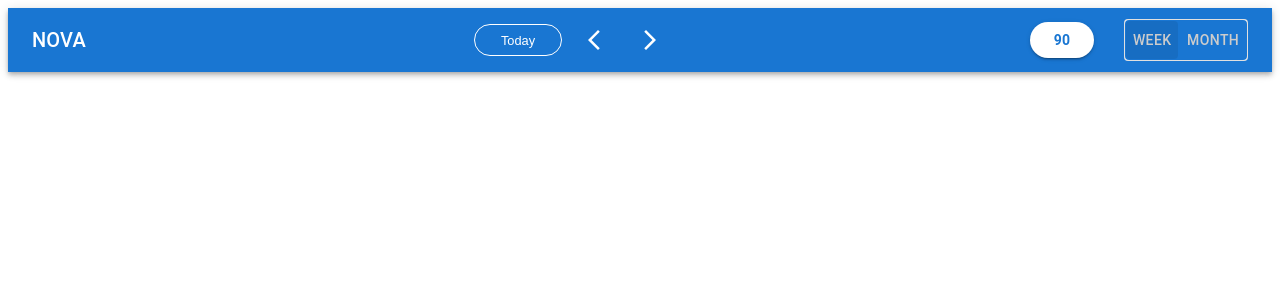
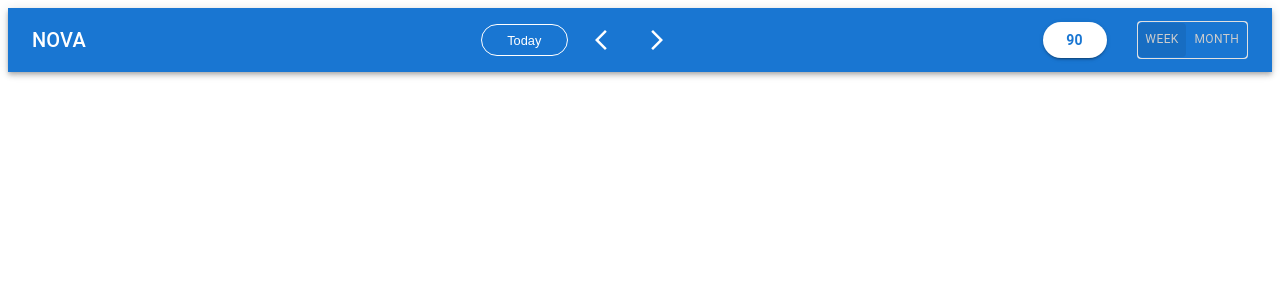
Before and after one commit to mariobsantana/nova-navbar, a React (Create React App) app in the folder navbar/: page / in a window 1280 px wide. Shown: the top 300 px of the page. Built offline with nearby package versions, Linux system fonts and the light colour scheme.

Commit message:
Arreglo de errores en el test weekmonthbutton

```diff
--- a/navbar/src/microcomponent/weekMonthButton/WeekMonthButton.tsx
+++ b/navbar/src/microcomponent/weekMonthButton/WeekMonthButton.tsx
@@ -57,10 +57,10 @@ export default function CustomizedDividers() {
           className="wmbutton2"
         >
           <ToggleButton value="week">
-            <Typography className="wmbutton" variant='button'> Week</Typography>
+            <Typography className="wmbutton" variant='caption'> Week</Typography>
           </ToggleButton>
           <ToggleButton value="month">
-            <Typography className="wmbutton" variant='button'> Month</Typography>
+            <Typography className="wmbutton" variant='caption'> Month</Typography>
           </ToggleButton>
         </StyledToggleButtonGroup>
       </Paper>
```
Also changed, not shown: 1 other file (tests, documents, lock files or other folders).
